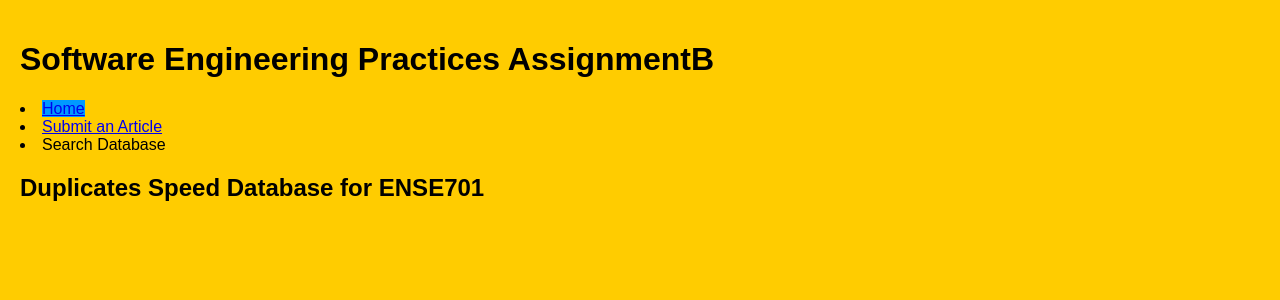
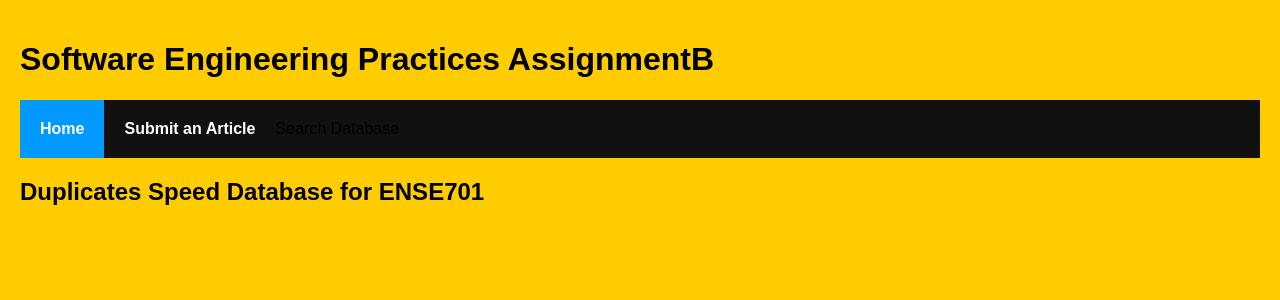
Before and after one commit to roxy-dao/Duplicats_SPEED_ENSE701, a React (Create React App) app in the folder frontend/: page / in a window 1280 px wide. Shown: the top 300 px of the page. Built offline with nearby package versions, Linux system fonts and the light colour scheme.

Commit message:
change ui to ul

```diff
--- a/frontend/src/App.js
+++ b/frontend/src/App.js
@@ -9,7 +9,7 @@ const App = () => {
     <Router>
       <div>
         <h1> Software Engineering Practices AssignmentB</h1>
-        <ui className="header">
+        <ul className="header">
           <li>
           <NavLink to="/">Home</NavLink>
           </li>
@@ -19,7 +19,7 @@ const App = () => {
           <li>
            Search Database
           </li>
-        </ui>
+        </ul>
           <Routes>
             <Route path="/" element={<Home />} />
             <Route path="SubmitArticle" element={<SubmitArticle />} />
```
